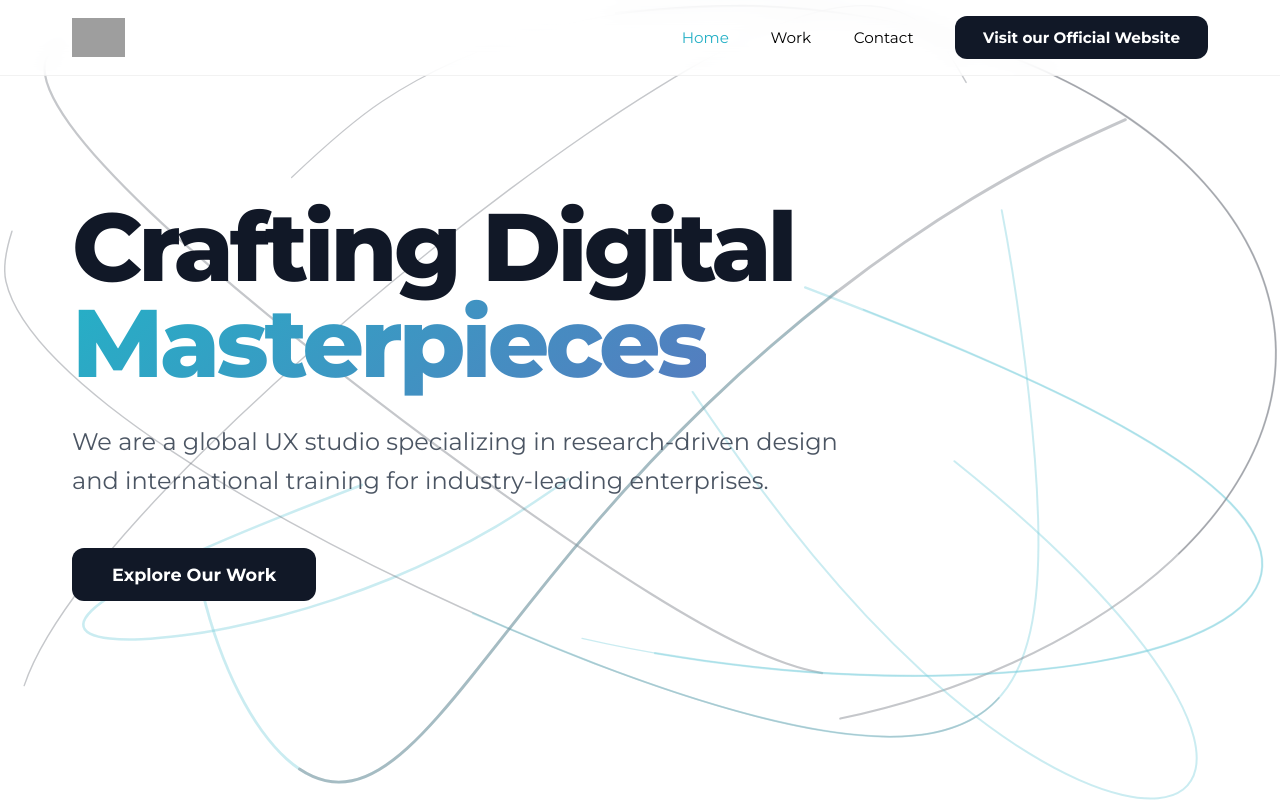
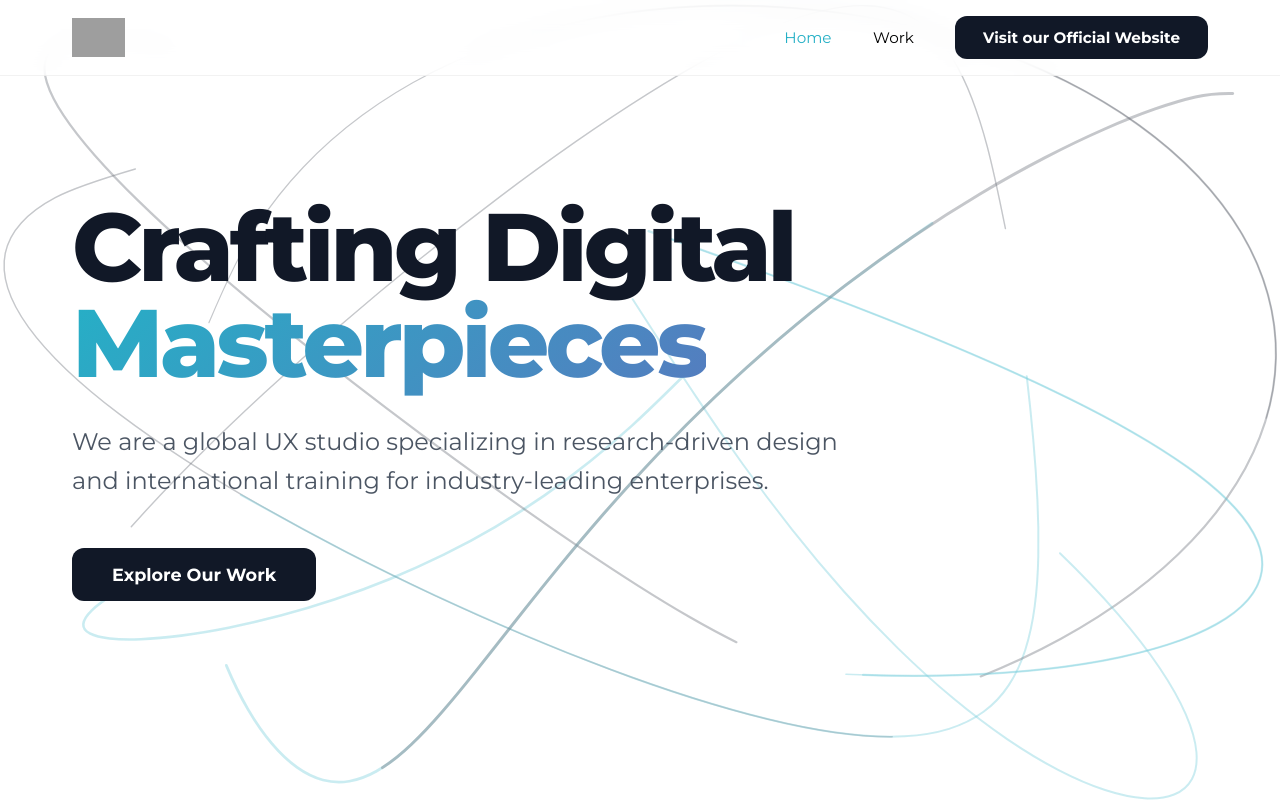
Before and after one commit to Peepaldesign/Peepal-Design-Portfolio, a Next.js app: page / in a window 1280 px wide. Shown: the top 800 px of the page. Built offline with nearby package versions, Linux system fonts and the light colour scheme; grey boxes are pictures that could not be loaded.

Commit message:
Remove Contact section and clean up navigation

```diff
--- a/src/app/page.tsx
+++ b/src/app/page.tsx
@@ -3,7 +3,6 @@
 import { motion } from "framer-motion";
 import Navbar from "@/components/Navbar";
 import WorkSection from "@/components/WorkSection";
-import ContactSection from "@/components/ContactSection";
 import Footer from "@/components/Footer";
 import ThreadBackground from "@/components/ThreadBackground";
 
@@ -105,7 +104,6 @@ export default function Home() {
       {/* Main Content */}
       <div>
         <WorkSection />
-        <ContactSection />
         <Footer />
       </div>
     </main>
--- a/src/components/Navbar.tsx
+++ b/src/components/Navbar.tsx
@@ -63,8 +63,7 @@ export default function Navbar() {
         <div style={{ display: "none", gap: "2.5rem", alignItems: "center" }} className="md-flex">
           {[
             { name: "Home", id: "home" },
-            { name: "Work", id: "work" },
-            { name: "Contact", id: "contact" }
+            { name: "Work", id: "work" }
           ].map((item) => (
             <a
               key={item.name}
@@ -119,7 +118,7 @@ export default function Navbar() {
             className="md-none"
           >
             <div style={{ display: "flex", flexDirection: "column", gap: "1.5rem" }}>
-              {["Home", "Work", "Contact"].map((item) => (
+              {["Home", "Work"].map((item) => (
                 <a
                   key={item}
                   href={`#${item.toLowerCase()}`}
```
